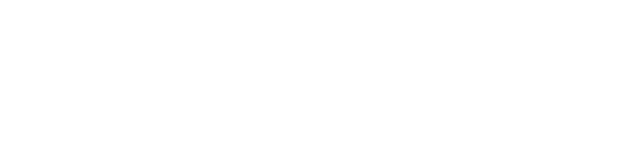
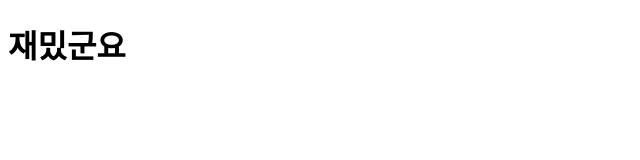
Before and after one commit to gijune92/UI, a plain HTML site: page index.html in a window 1280 px wide. Shown: the whole page, without its empty margins (0-640 px from the left). Drawn offline with Linux system fonts and the light colour scheme.

Commit message:
글 연습

```diff
--- a/index.html
+++ b/index.html
@@ -7,6 +7,6 @@
   <title>Document</title>
 </head>
 <body>
-
+  <h1 class="title">재밌군요</h1>
 </body>
 </html>
```
